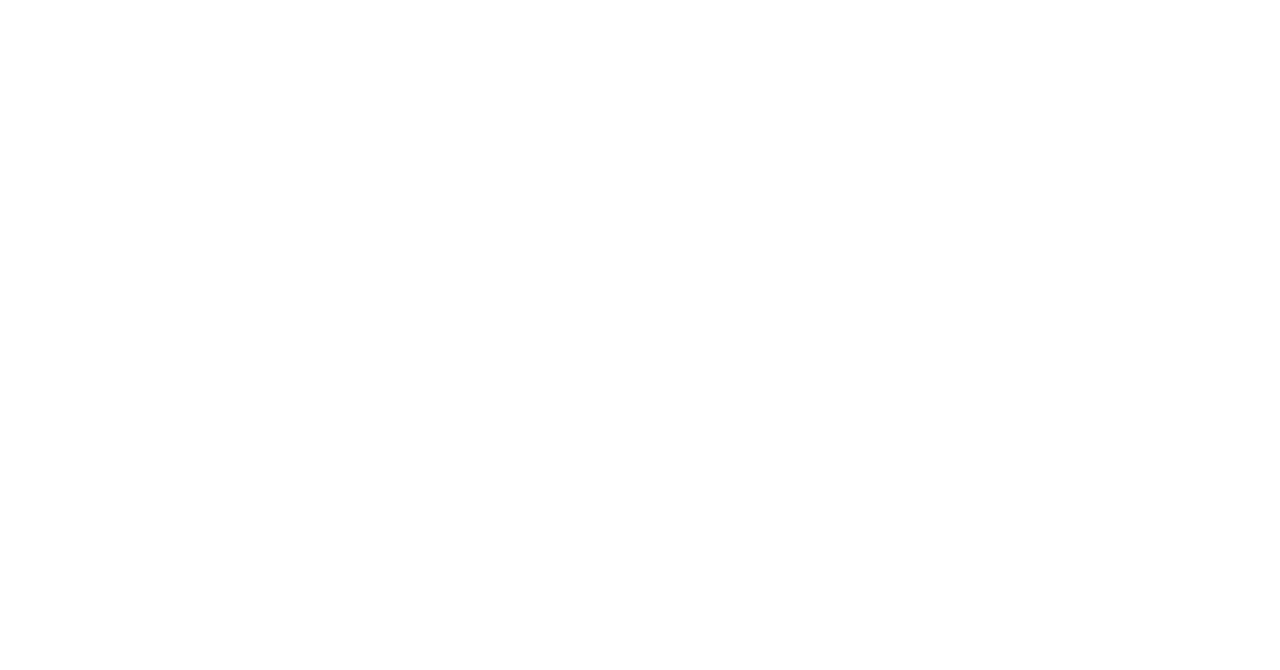
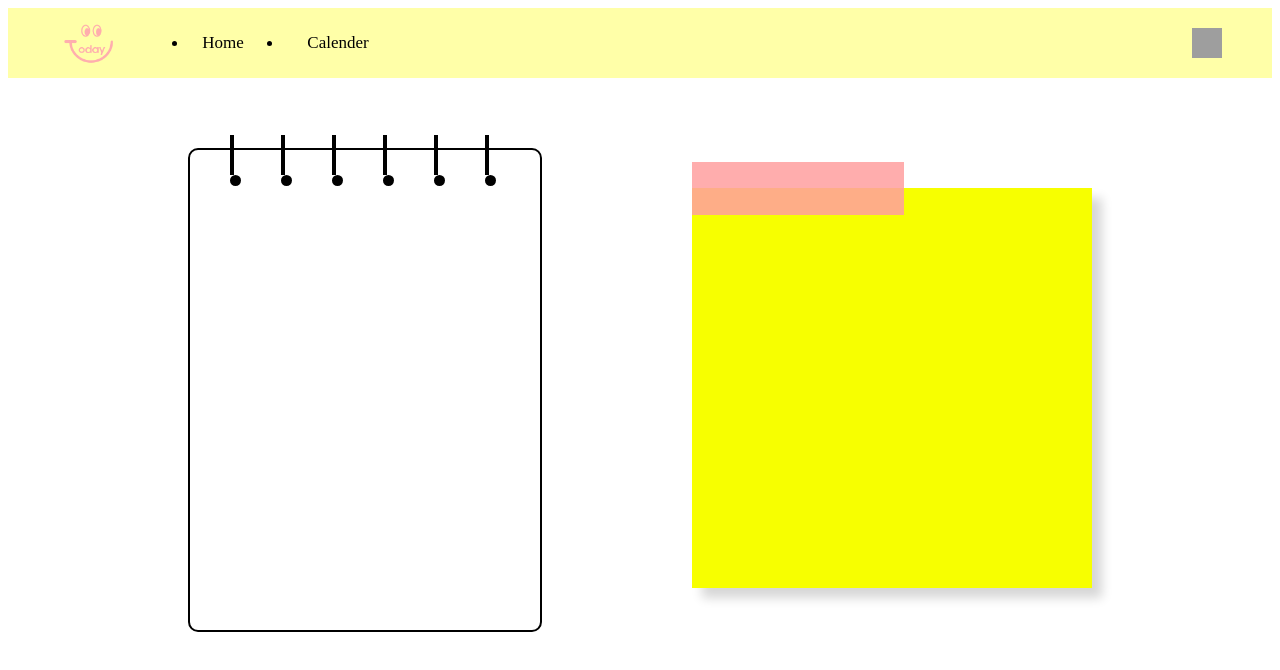
Before and after one commit to kirong99/frontnewbie, a React (Create React App) app: page / in a window 1280 px wide. Shown: the top 670 px of the page. Built offline with nearby package versions, Linux system fonts and the light colour scheme; grey boxes are pictures that could not be loaded.

Commit message:
[2022-09-21] 홈화면 틀 잡기

```diff
--- a/src/App.js
+++ b/src/App.js
@@ -1,7 +1,32 @@
 import React from 'react';
+import Header from './header.js';
+import './App.css';
+import './main.css';
+
+function App() {
+  return(
+    <div>
+      <Header/>
+      <div className='content'>
+        <div className='left'>
+          <div className='sp'>
+            <div><div className='line'></div><div className='circle'></div></div>
+            <div><div className='line'></div><div className='circle'></div></div>
+            <div><div className='line'></div><div className='circle'></div></div>
+            <div><div className='line'></div><div className='circle'></div></div>
+            <div><div className='line'></div><div className='circle'></div></div>
+            <div><div className='line'></div><div className='circle'></div></div>
+          </div>
+
+        </div>
+        <div className='right'>
+          <div className='sticker'></div>
 
 
-function App() {
+        </div>
+      </div>
+    </div>
+  )
 }
 
 export default App;
--- /dev/null
+++ b/src/main.css
@@ -0,0 +1,8 @@
+.content{max-width: 1920px; margin: 0 auto;}
+.content .left{width: 350px; height: 480px; border: 2px solid #000; border-radius: 10px; margin-top: 70px; margin-left: 180px; float: left;}
+.content .left .sp{margin-top: -15px;}
+.content .left .sp>div{float: left; margin-left: 40px;}
+.content .left .sp .line{width: 4px; height: 40px; background-color: #000;}
+.content .left .sp .circle{width: 11px; height: 11px; background-color: #000; border-radius: 50%;}
+.content .right{width: 400px; height: 400px; float: right; margin-right: 180px; margin-top: 110px; background-color: #F7FF00; box-shadow: 10px 10px 10px #00000029;}
+.content .right .sticker{width: 212px; height: 53px; background-color: rgba(255, 159, 159, .85); margin-top: -26px;}
```
